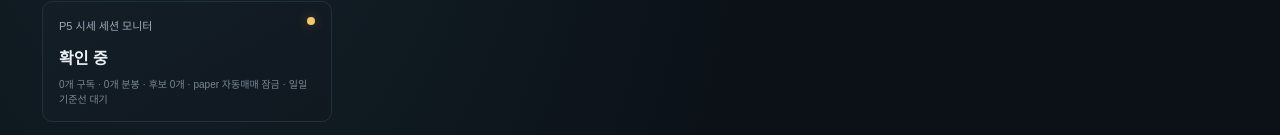
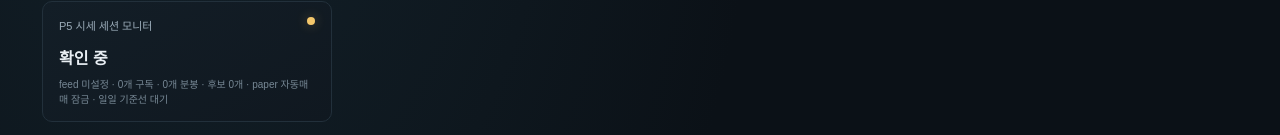
Before and after one commit to alsruddns/ai-stock-trader, a Next.js app in the folder dashboard/: page / in a window 1280 px wide. Shown: the part 396-531 px from the top of the page. Built offline with nearby package versions, Linux system fonts and the light colour scheme; no server answers.

Commit message:
Update : [P7 feed 상태 표시] 국내외 시세 연결 분리

```diff
--- a/dashboard/src/app/page.tsx
+++ b/dashboard/src/app/page.tsx
@@ -18,7 +18,7 @@ type Ops = {
 };
 type Model = { model_id: string; market?: string; model_type?: string; approved?: boolean; active?: boolean; integrity_error?: boolean; feature_compatible?: boolean; artifact_sha256?: string; dataset_sha256?: string; test_metrics?: Record<string, number>; quant_baseline_test_metrics?: Record<string, number> };
 type Decision = { market: string; symbol: string; exchange: string | null; signal: string; reason: string; bars_in_session: number; evaluated_at: string | null; model_id?: string | null; executable: false };
-type Payload = { generatedAt: string; springConnected: boolean; pythonConnected: boolean; operations: Ops | null; marketAi: Record<string, unknown> | null; paperSession: { state: string; enabled: boolean; subscriptions: number; ticks_received: number; bars_closed: number; orders_enabled: false; automation_state?: string; automation_error?: string | null; daily_baseline?: { state?: string; currency?: string; equity?: string; reason?: string } | null; decisions?: Record<string, Decision> } | null; aiModels: { models: Model[]; governance_events: Record<string, string>[]; executable: false } | null };
+type Payload = { generatedAt: string; springConnected: boolean; pythonConnected: boolean; operations: Ops | null; marketAi: Record<string, unknown> | null; paperSession: { state: string; enabled: boolean; subscriptions: number; ticks_received: number; bars_closed: number; orders_enabled: false; stream_connections?: Record<string, string>; automation_state?: string; automation_error?: string | null; daily_baseline?: { state?: string; currency?: string; equity?: string; reason?: string } | null; decisions?: Record<string, Decision> } | null; aiModels: { models: Model[]; governance_events: Record<string, string>[]; executable: false } | null };
 
 const money = (value: string | number, currency: string) => new Intl.NumberFormat("ko-KR", { style: "currency", currency, maximumFractionDigits: currency === "KRW" ? 0 : 2 }).format(Number(value));
 const percent = (value?: number) => value == null ? "—" : `${(value * 100).toFixed(1)}%`;
@@ -50,7 +50,7 @@ export default function Dashboard() {
       <StatusCard title="시세·AI API" good={pythonConnected} value={pythonConnected ? "정상 연결" : "연결 안 됨"} detail="FastAPI · localhost:8000" />
       <StatusCard title="실거래 주문" good={false} value={ops?.kisRealOrdersEnabled ? "설정 켜짐" : "잠금"} detail={`실주문 ${ops?.liveTrading.toUpperCase() ?? "DISABLED"} · KIS_REAL_ORDERS_ENABLED`} />
       <StatusCard title="KIS 모의 주문" good={false} value={ops?.kisPaperOrdersEnabled ? "설정 켜짐" : "잠금"} detail="별도 활성 스위치" />
-      <StatusCard title="P5 시세 세션 모니터" good={data?.paperSession?.state === "RUNNING"} value={sessionLabel(data?.paperSession?.state)} detail={`${data?.paperSession?.subscriptions ?? 0}개 구독 · ${data?.paperSession?.bars_closed ?? 0}개 분봉 · 후보 ${Object.values(data?.paperSession?.decisions ?? {}).filter(item => item.signal === "BUY_CANDIDATE").length}개 · paper 자동매매 ${automationLabel(data?.paperSession?.automation_state)} · ${baselineLabel(data?.paperSession?.daily_baseline)}`} />
+      <StatusCard title="P5 시세 세션 모니터" good={data?.paperSession?.state === "RUNNING"} value={sessionLabel(data?.paperSession?.state)} detail={`${streamFeedLabel(data?.paperSession?.stream_connections)} · ${data?.paperSession?.subscriptions ?? 0}개 구독 · ${data?.paperSession?.bars_closed ?? 0}개 분봉 · 후보 ${Object.values(data?.paperSession?.decisions ?? {}).filter(item => item.signal === "BUY_CANDIDATE").length}개 · paper 자동매매 ${automationLabel(data?.paperSession?.automation_state)} · ${baselineLabel(data?.paperSession?.daily_baseline)}`} />
     </section>
     <section className="metric-grid">
       <Metric title="미체결 주문" value={ops?.openOrders ?? "—"} caption="미체결·부분체결·확인 필요" />
@@ -98,6 +98,11 @@ function RiskRow({ label, value }: { label: string; value: string }) { return <d
 function Empty({ text }: { text: string }) { return <div className="empty">{text}</div>; }
 function statusLabel(value: string) { return ({ PENDING: "대기", PARTIALLY_FILLED: "부분체결", FILLED: "체결", REJECTED: "거부", CANCEL_PENDING: "취소 확인", CANCELLED: "취소", EXPIRED: "만료", UNKNOWN: "확인 필요" } as Record<string, string>)[value] ?? value; }
 function sessionLabel(value?: string) { return ({ RUNNING: "시세 수집 중", CONNECTING: "연결 중", RECONNECTING: "재연결 대기", BLOCKED: "설정 확인 필요", STOPPED: "중지", DISABLED: "비활성" } as Record<string, string>)[value ?? ""] ?? "확인 중"; }
+function streamFeedLabel(value?: Record<string, string>) {
+  const feeds = Object.entries(value ?? {});
+  if (!feeds.length) return "feed 미설정";
+  return feeds.map(([environment, state]) => `${environment === "paper" ? "국내 PAPER" : "미국 REAL 시세"} ${sessionLabel(state)}`).join(" · ");
+}
 function signalLabel(value: string) { return value === "BUY_CANDIDATE" ? "AI·퀀트 후보" : "관망"; }
 function decisionReason(value: string) { return ({ WAITING_FOR_CLOSED_BARS: "닫힌 분봉 대기", INSUFFICIENT_SESSION_HISTORY: "세션 이력 부족", STRATEGY_FILTERS_NOT_MET: "퀀트 조건 미충족", AI_MODEL_NOT_APPROVED_FOR_MARKET: "시장 승인 모델 없음", AI_THRESHOLD_NOT_MET: "AI 기준 미달", AI_INFERENCE_UNAVAILABLE: "AI 추론 불가", BAR_SEQUENCE_INVALID: "분봉 순서 오류", QUANT_AND_APPROVED_AI_CANDIDATE: "퀀트 및 승인 AI 통과" } as Record<string, string>)[value] ?? value; }
 function automationLabel(value?: string) { return ({ EXIT_MONITORING: "감시 중", BASELINE_CAPTURED: "기준선 저장", BASELINE_PRESENT: "기준선 확인", FILLED: "paper 체결", PENDING: "paper 주문 대기", UNKNOWN: "확인 필요", BLOCKED: "차단", DISABLED: "잠금" } as Record<string, string>)[value ?? ""] ?? "잠금"; }
```
Also changed, not shown: 2 other files (tests, documents, lock files or other folders).
